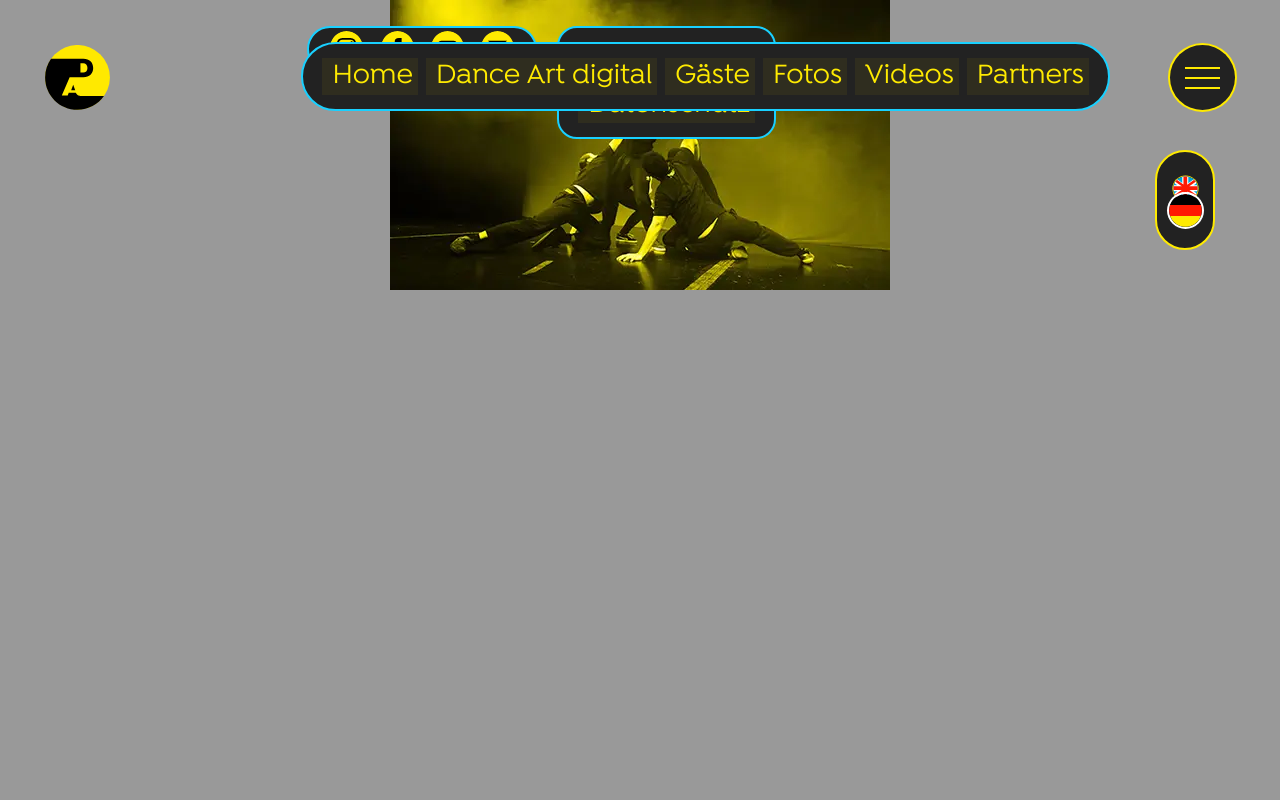
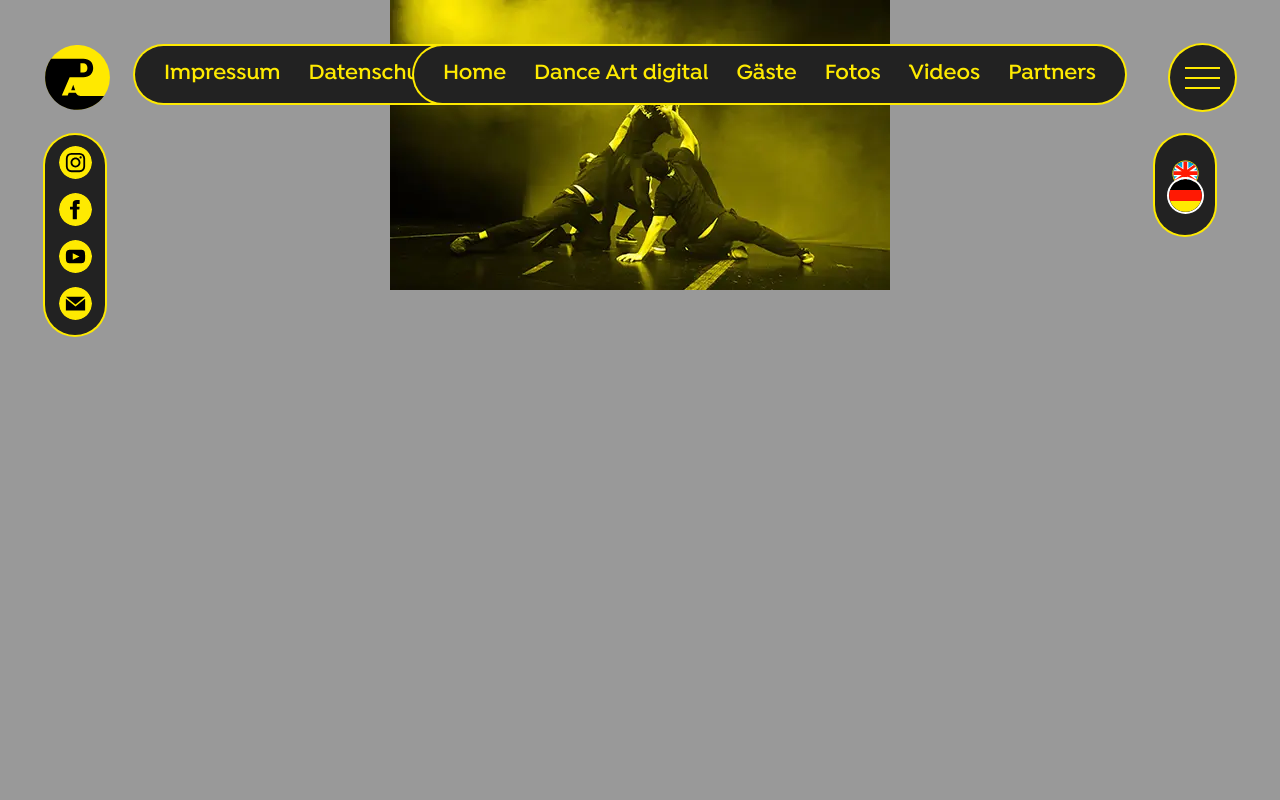
Before and after one commit to TimBittins/danceartfestival, a PHP site: page / in a window 1280 px wide. Run offline with PHP 8.4, Linux system fonts and the light colour scheme.

Commit message:
desktop: bars positioned / Links hover

```diff
--- a/assets/_fonts.scss
+++ b/assets/_fonts.scss
@@ -51,20 +51,31 @@ a:link,
 a:visited {
     display: block;
     padding: 0 5px 0 10px;
+
     text-decoration: none;
     font-family: isidora-medium;
-    font-size: clamp(2.2rem, 2.2vw, 3rem);
+    font-size: clamp(16px, 2.2rem, 26px);
     line-height: 1.3;
     color: $yellow-main;
-    background-color:$yellow-dark-transparent;
+    background-color: $yellow-dark-transparent;
+
+    @media screen and (min-width: $media-query__desktop) {
+        &:link,
+        &:visited {
+            margin: 0 10px;
+            padding: 0;
+            font-family: isidora-semibold;
+            background-color: transparent;
+        }
+        &:hover {
+
+            color: $contrast-blue;
+        }
+        &:active {
+            color: $white;
+        }
+    }
 }
-a:hover {
-    font-family: isidora-medium;
-}
-a:active {
-    color: $white;
-}
-
 li {
     list-style-type: none;
     width: 100%; padding: 4px 0;
--- a/assets/_menu.scss
+++ b/assets/_menu.scss
@@ -19,9 +19,15 @@
     width: $icon__small--size;
     box-shadow: 0 0 0 0,2rem $yellow-main;
     border-radius: 50%;
-
+    transition: all 0.3s ease;
     &:active {
         box-shadow: 0 0 0 0.2rem $white;
+    }
+
+    @media screen and (min-width: $media-query__desktop) {
+        &:hover {
+            box-shadow: 0 0 0 4px $contrast-blue;
+        }
     }
 }
 // Logo
@@ -129,6 +135,10 @@
     right: 0;
     height: $menu__container--height;
     width: $menu__container--width;
+
+    @media screen and (min-width: $media-query__desktop) {
+        width: 100%;
+    }
 }
 
 .menu__bar {
@@ -164,18 +174,21 @@
     height: 46px;
     margin: $menu__bars--margin;
     background: $grey-dark;
-    border: 2px solid $yellow-main;
+    box-shadow: 0 0 0 2px $yellow-main;
     border-radius: 40px;
     order: -3;
 
     @media screen and (min-width: $media-query__desktop) {
         position: absolute;
-        top: 140px;
+        top: 125px;
         right: 45px;
         display: flex;
         flex-direction: column;
         width: 60px;
         height: 100px;
+        &:hover {
+            box-shadow: 0 0 0 4px $contrast-blue;
+        }
     }
 }
 
@@ -254,32 +267,37 @@
 }
 
 
-.menu__bar--pages,
-.menu__bar--privacy {
+.menu__bar--pages {
     position: relative;
     display: flex;
     flex-direction: column;
     justify-content: space-evenly;
     align-items: flex-start;
     padding: 1rem 1.5rem;
+    margin: $menu__bars--margin;
     background: $grey-dark;
     flex: 1, 1, 20%;
-    border: 0.2rem solid $contrast-blue;
+    box-shadow: 0 0 0 2px $yellow-main;
     border-radius: 2rem;
     line-height: 1.2;
-    order: 0;
-}
-
-.menu__bar--pages {
     order: -1;
-    margin: $menu__bars--margin;
 
     @media screen and (min-width: $media-query__desktop) {
         position: absolute;
-        top: 32px;
-        right: 150px;
+        top: 36px;
+        right: 135px;
         flex-direction: row;
         border-radius: 40px;
+    }
+}
+
+.menu__bar--privacy  {
+    @extend .menu__bar--pages;
+    order: 0;
+
+    @media screen and (min-width: $media-query__desktop) {
+        right: auto;
+        left: 135px;
     }
 }
 
@@ -293,9 +311,22 @@
     width: $menu__socialmedia-bar--width;
     height: 4.6rem;
     background: $grey-dark;
-    border: 0.2rem solid $contrast-blue;
+    box-shadow: 0 0 0 2px $yellow-main;
     border-radius: 4rem;
     order: -2;
+
+    @media screen and (min-width: $media-query__desktop) {
+        position: absolute;
+        top: 125px;
+        left: 45px;
+        flex-direction: column;
+        justify-content: space-evenly;
+        width: 60px;
+        height: 200px;
+        &:hover {
+
+        }
+    }
 }
 
 /* M E N U   B A R S   A N I M A T I O N */
--- a/css/style.css
+++ b/css/style.css
@@ -261,6 +281,12 @@ html {
   width: clamp(10px, 80vw, 90vw);
 }
 
+@media screen and (min-width: 800px) {
+  .menu__container {
+    width: 100%;
+  }
+}
+
 .menu__bar {
   position: relative;
   top: 0;
@@ -311,7 +337,8 @@ html {
   height: 46px;
   margin: 0 20px 20px 0;
   background: #222222;
-  border: 2px solid #feea01;
+  -webkit-box-shadow: 0 0 0 2px #feea01;
+          box-shadow: 0 0 0 2px #feea01;
   border-radius: 40px;
   -webkit-box-ordinal-group: -2;
       -ms-flex-order: -3;
@@ -321,7 +348,7 @@ html {
 @media screen and (min-width: 800px) {
   .menu__bar--languages {
     position: absolute;
-    top: 140px;
+    top: 125px;
     right: 45px;
     display: -webkit-box;
     display: -ms-flexbox;
@@ -462,35 +492,43 @@ html {
       -ms-flex-align: start;
           align-items: flex-start;
   padding: 1rem 1.5rem;
+  margin: 0 20px 20px 0;
   background: #222222;
   -webkit-box-flex: 1,;
       -ms-flex: 1, 1, 20%;
           flex: 1, 1, 20%;
-  border: 0.2rem solid #19d0ff;
+  -webkit-box-shadow: 0 0 0 2px #feea01;
+          box-shadow: 0 0 0 2px #feea01;
   border-radius: 2rem;
   line-height: 1.2;
+  -webkit-box-ordinal-group: 0;
+      -ms-flex-order: -1;
+          order: -1;
+}
+
+@media screen and (min-width: 800px) {
+  .menu__bar--pages, .menu__bar--privacy {
+    position: absolute;
+    top: 36px;
+    right: 135px;
+    -webkit-box-orient: horizontal;
+    -webkit-box-direction: normal;
+        -ms-flex-direction: row;
+            flex-direction: row;
+    border-radius: 40px;
+  }
+}
+
+.menu__bar--privacy {
   -webkit-box-ordinal-group: 1;
       -ms-flex-order: 0;
           order: 0;
 }
 
-.menu__bar--pages {
-  -webkit-box-ordinal-group: 0;
-      -ms-flex-order: -1;
-          order: -1;
-  margin: 0 20px 20px 0;
-}
-
 @media screen and (min-width: 800px) {
-  .menu__bar--pages {
-    position: absolute;
-    top: 32px;
-    right: 150px;
-    -webkit-box-orient: horizontal;
-    -webkit-box-direction: normal;
-        -ms-flex-direction: row;
-            flex-direction: row;
-    border-radius: 40px;
+  .menu__bar--privacy {
+    right: auto;
+    left: 135px;
   }
 }
 
@@ -510,17 +548,34 @@ html {
   width: min(230px, 50vw);
   height: 4.6rem;
   background: #222222;
-  border: 0.2rem solid #19d0ff;
+  -webkit-box-shadow: 0 0 0 2px #feea01;
+          box-shadow: 0 0 0 2px #feea01;
   border-radius: 4rem;
   -webkit-box-ordinal-group: -1;
       -ms-flex-order: -2;
           order: -2;
 }
 
+@media screen and (min-width: 800px) {
+  .menu__bar--social-media {
+    position: absolute;
+    top: 125px;
+    left: 45px;
+    -webkit-box-orient: vertical;
+    -webkit-box-direction: normal;
+        -ms-flex-direction: column;
+            flex-direction: column;
+    -webkit-box-pack: space-evenly;
+        -ms-flex-pack: space-evenly;
+            justify-content: space-evenly;
+    width: 60px;
+    height: 200px;
+  }
+}
+
 /* M E N U   B A R S   A N I M A T I O N */
 .menu__bar--privacy,
-.menu__bar--languages,
-.menu__bar--pages,
+.menu__bar--languages, .menu__bar--pages, .menu__bar--privacy,
 .menu__bar--social-media {
   -webkit-transform: translateX(50vw);
           transform: translateX(50vw);
@@ -530,8 +585,7 @@ html {
 
 @media screen and (min-width: 800px) {
   .menu__bar--privacy,
-  .menu__bar--languages,
-  .menu__bar--pages,
+  .menu__bar--languages, .menu__bar--pages, .menu__bar--privacy,
   .menu__bar--social-media {
     -webkit-transform: none;
             transform: none;
```
Also changed, not shown: other parts of css/style.css (+33 -9 lines). Lines whose indentation alone changed are shown as unchanged.
